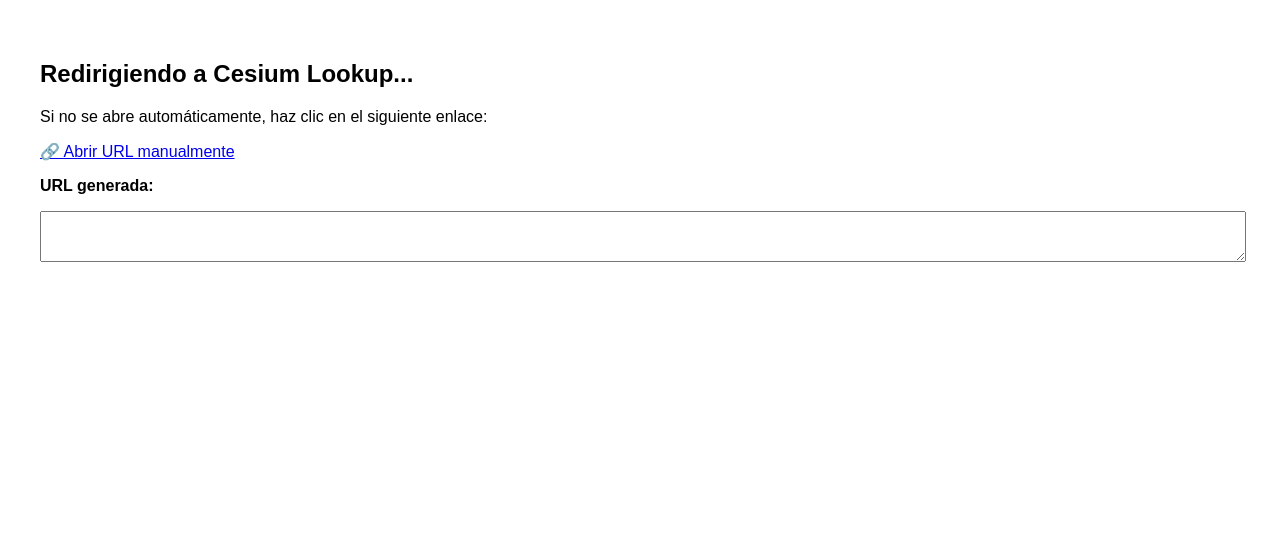
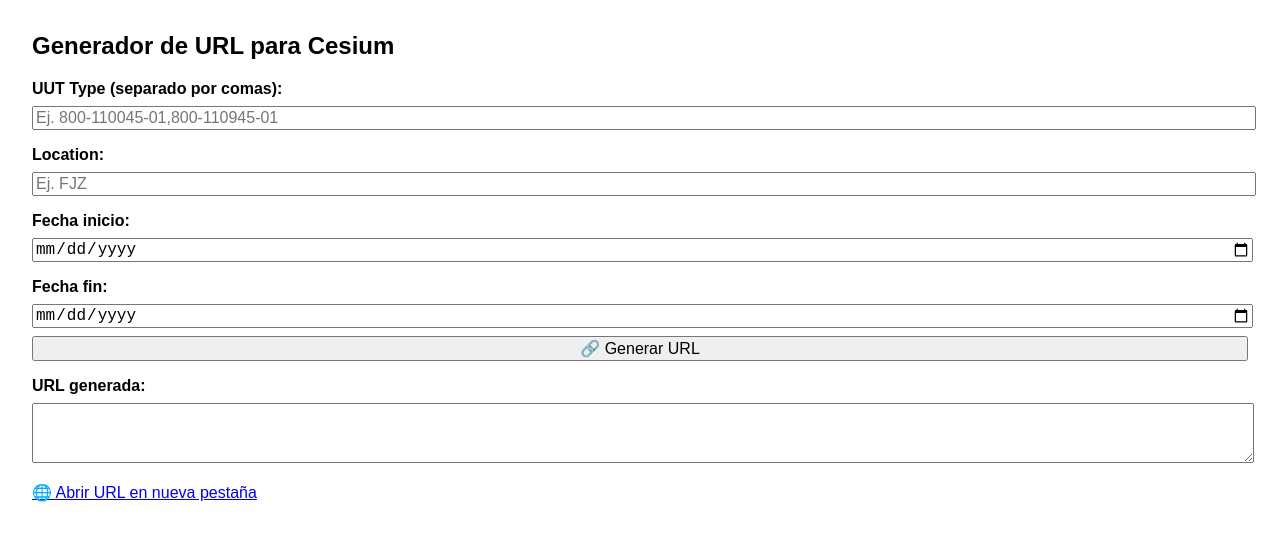
Before and after one commit to carmacorte/URL-to-Cesium, a plain HTML site: page cesium_url_generator_chrome_ios.html in a window 1280 px wide. Drawn offline with Linux system fonts and the light colour scheme.

Commit message:
Actualizar cesium_url_generator_chrome_ios.html

```diff
--- a/cesium_url_generator_chrome_ios.html
+++ b/cesium_url_generator_chrome_ios.html
@@ -2,34 +2,58 @@
 <html lang="es">
 <head>
   <meta charset="UTF-8">
-  <title>Redirigiendo a Cesium...</title>
+  <title>Generador de URL - Cesium</title>
   <style>
     body {
       font-family: Arial, sans-serif;
-      padding: 2rem;
+      margin: 2rem;
+    }
+    input, button, textarea {
+      font-size: 16px;
+      margin-top: 0.5rem;
+      width: 100%;
+    }
+    label {
+      font-weight: bold;
+      margin-top: 1rem;
+      display: block;
     }
   </style>
 </head>
 <body>
-  <h2>Redirigiendo a Cesium Lookup...</h2>
-  <p>Si no se abre automáticamente, haz clic en el siguiente enlace:</p>
-  <p><a id="openLink" href="#" target="_blank">🔗 Abrir URL manualmente</a></p>
-  <p><strong>URL generada:</strong></p>
-  <textarea id="result" rows="3" style="width: 100%"></textarea>
+  <h2>Generador de URL para Cesium</h2>
+
+  <label for="uut">UUT Type (separado por comas):</label>
+  <input type="text" id="uut" placeholder="Ej. 800-110045-01,800-110945-01" />
+
+  <label for="location">Location:</label>
+  <input type="text" id="location" placeholder="Ej. FJZ" />
+
+  <label for="fromDate">Fecha inicio:</label>
+  <input type="date" id="fromDate" />
+
+  <label for="toDate">Fecha fin:</label>
+  <input type="date" id="toDate" />
+
+  <button onclick="updateURL()">🔗 Generar URL</button>
+
+  <label for="result">URL generada:</label>
+  <textarea id="result" rows="3" readonly></textarea>
+
+  <p><a id="openLink" href="#" target="_blank">🌐 Abrir URL en nueva pestaña</a></p>
 
   <script>
-    const uut = "800-110045-01,800-110945-01";
-    const location = "FJZ";
-    const fromDate = "2025-07-16";
-    const toDate = "2025-07-16";
+    function updateURL() {
+      const uut = encodeURIComponent(document.getElementById('uut').value.trim());
+      const location = encodeURIComponent(document.getElementById('location').value.trim());
+      const fromDate = document.getElementById('fromDate').value;
+      const toDate = document.getElementById('toDate').value;
 
-    const url = `https://cesium.cisco.com/apps/PolarisSearch/AdvanceYield?SI=${encodeURIComponent(uut)}&SD=${fromDate}&ED=${toDate}&datetype=nodate&yieldtype=firstpass&yielddatetype=rectime&location=${location}&timezone=US%2FMountain`;
+      const url = `https://cesium.cisco.com/apps/PolarisSearch/AdvanceYield?SI=${uut}&SD=${fromDate}&ED=${toDate}&datetype=nodate&yieldtype=firstpass&yielddatetype=rectime&location=${location}&timezone=US%2FMountain`;
 
-    document.getElementById("result").value = url;
-    document.getElementById("openLink").href = url;
-
-    // Redirigir automáticamente
-    window.location.href = url;
+      document.getElementById('result').value = url;
+      document.getElementById('openLink').href = url;
+    }
   </script>
 </body>
 </html>
```
